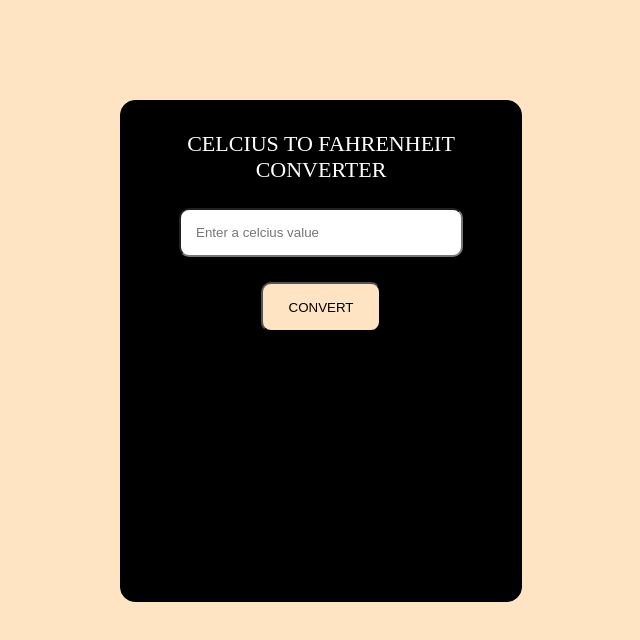
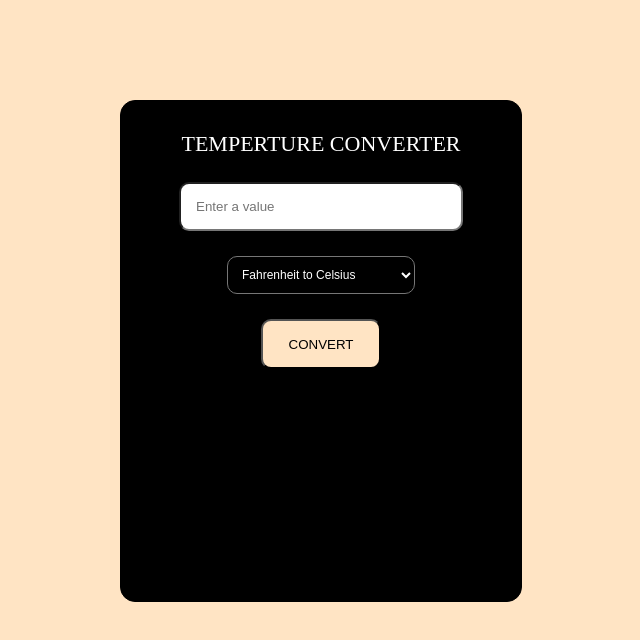
Before and after one commit to jones2006/temperature-converter, a plain HTML site: page index.html in a window 1280 px wide. Shown: the whole page, without its empty margins (319-959 px from the left). Drawn offline with Linux system fonts and the light colour scheme.

Commit message:
Update index.html

```diff
--- a/index.html
+++ b/index.html
@@ -11,10 +11,14 @@
 
 <body>
     <div class="wrapper">
-        <span class="text_1" >
-           CELCIUS TO FAHRENHEIT CONVERTER
+        <span class="text_1">
+            TEMPERTURE CONVERTER
         </span>
-        <input type="text" placeholder="Enter a celcius value" class="text_box" id="txt_field">
+        <input type="text" placeholder="Enter a value" class="text_box" id="txt_field">
+        <select id="conversion">
+            <option value="ftoc">Fahrenheit to Celsius</option>
+            <option value="ctof">Celsius to Fahrenheit value</option>
+        </select>
         <button class="button" onclick="convert()">CONVERT</button>
         <div class="result" id="result">
         </div>
```
